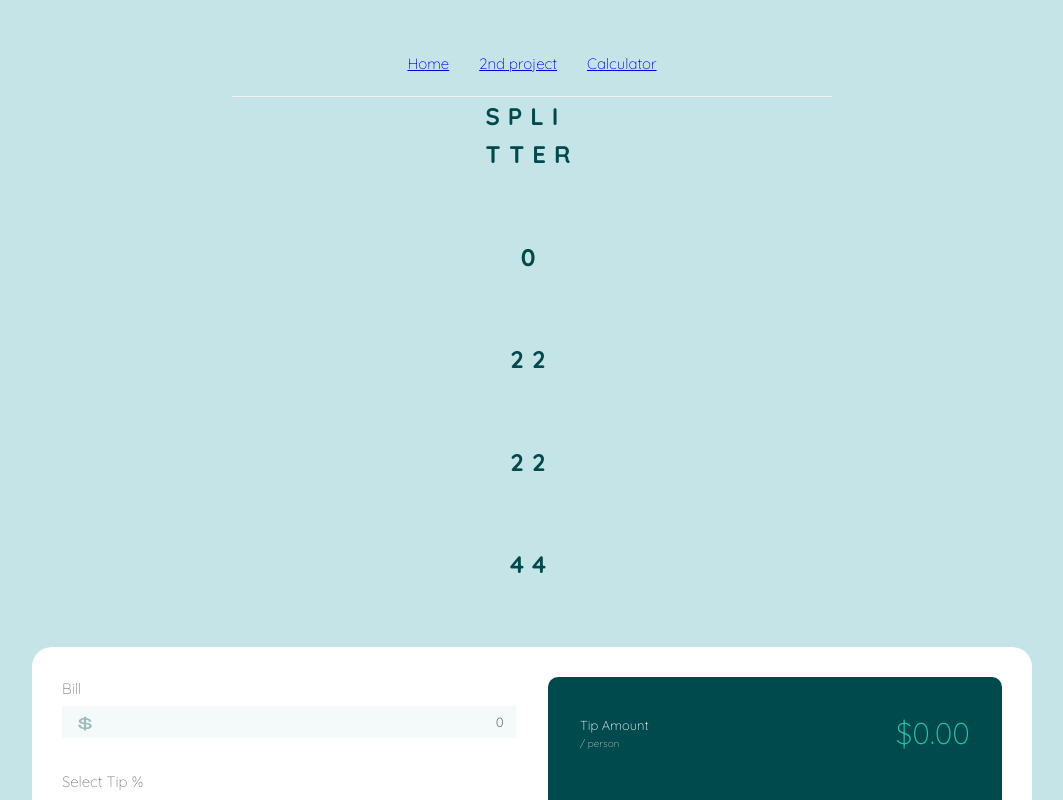
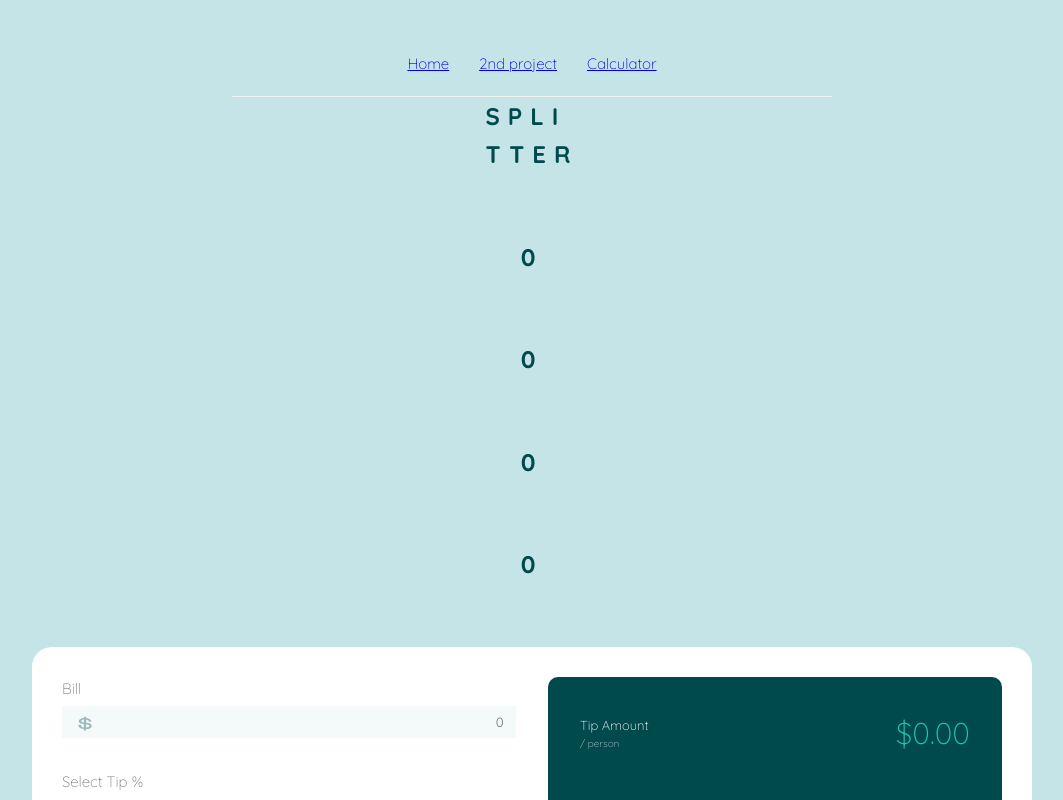
Before and after one commit to owdea/react-rework, a React (Vite) app: page /calculator in a window 1280 px wide. Shown: the top 800 px of the page, without its empty margins (108-1171 px from the left). Built offline with nearby package versions, Linux system fonts and the light colour scheme.

Commit message:
Components with types

```diff
--- a/src/components/Calculator/Input.tsx
+++ b/src/components/Calculator/Input.tsx
@@ -1,4 +1,12 @@
-function Input(props) {
+interface InputProps {
+    class: string,
+    type: string,
+    name?: string,
+    placeholder: string,
+    onChange?: React.ChangeEventHandler<HTMLInputElement>
+}
+
+function Input(props: InputProps) {
     return (
         <input
             className={props.class}
--- a/src/pages/Calculator.tsx
+++ b/src/pages/Calculator.tsx
@@ -9,20 +9,25 @@ import { useState } from "react";
 
 function Calculator() {
 const [percent, setPercent] = useState(0);
-const [bill, setBill] = useState(22);
-const [numberOfPeople, setNumberOfPeople] = useState(22);
+const [bill, setBill] = useState(0);
+const [numberOfPeople, setNumberOfPeople] = useState(0);
+const [finalTip, setFinalTip] = useState(0);
+
+const calculateTip = () => {
+    setFinalTip(bill + numberOfPeople)
+}
 
 const onBillChangeHandler = event => {
     setBill(event.target.value)
     console.log(bill)
+    calculateTip()
 }
 
 const onPeopleChangeHandler = event => {
     setNumberOfPeople(event.target.value)
     console.log(numberOfPeople)
+    calculateTip()
 }
-
-let tip: number = numberOfPeople + bill
 
 console.log(percent)
 
@@ -32,7 +37,7 @@ console.log(percent)
     <h2>{percent}</h2>
     <h2>{bill}</h2>
     <h2>{numberOfPeople}</h2>
-    <h2>{tip}</h2>
+    <h2>{finalTip}</h2>
 
     <main>
 
@@ -42,7 +47,7 @@ console.log(percent)
           <div id="bill">
             <img src={Dollar} alt="icon dollar"/>
             <Input
-                className="input"
+                class="input"
                 type="number"
                 name="bill"
                 placeholder="0"
@@ -60,7 +65,7 @@ console.log(percent)
                 <Button text="15%" class="button" onClick={() => setPercent(15)}></Button>
                 <Button text="25%" class="button" onClick={() => setPercent(25)}></Button>
                 <Button text="50%" class="button" onClick={() => setPercent(50)}></Button>
-              <Input className="input custom" type="number" placeholder="Custom"/>
+              <Input class="input custom" type="number" placeholder="Custom"/>
             </div>
         </div>
         <div id="main-left-bottom">
@@ -70,7 +75,13 @@ console.log(percent)
           </div>
           <div id="number-people">
             <img src={People} alt="icon person"/>
-            <Input className="input" type="number" name="" placeholder="0" onChange={(onPeopleChangeHandler)}/>
+            <Input
+                class="input"
+                type="number"
+                name=""
+                placeholder="0"
+                onChange={onPeopleChangeHandler}
+                />
           </div>
         </div>
       </div>
@@ -97,7 +108,7 @@ console.log(percent)
           </div>
         </div>
         <button id="button-reset" disabled>Reset</button>
-        <Button id="button-reset" text="Reset" state="disabled"/>
+        <Button id="button-reset" text="Reset"/>
       </div>
     </main>
 
```
Also changed, not shown: src/components/Calculator/Button.tsx (+7 -1 lines).
